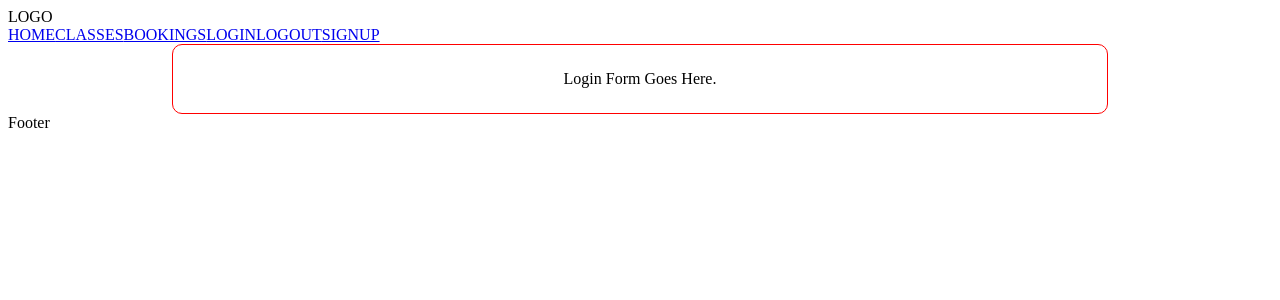
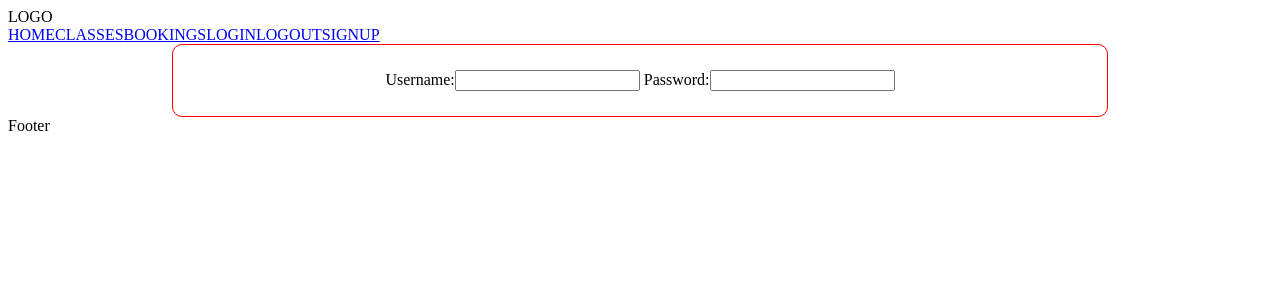
Before and after one commit to bw-anywherefitness-happyfuntime/front-end, a React (Create React App) app in the folder anywhere-fitness-4/: page /login in a window 1280 px wide. Shown: the top 300 px of the page. Built offline with nearby package versions, Linux system fonts and the light colour scheme.

Commit message:
controlling login form and connecting to functions in app.js

```diff
--- a/anywhere-fitness-4/src/App.js
+++ b/anywhere-fitness-4/src/App.js
@@ -1,4 +1,4 @@
-import React from 'react'
+import React, { useState } from 'react'
 import { Route, Switch } from 'react-router-dom'
 
 import './App.css'
@@ -11,7 +11,23 @@ import Login from './components/Login'
 import Logout from './components/Logout'
 import Signup from './components/Signup'
 
+//INITIAL FORM STATES
+const initialLoginValues = {
+  username: "",
+  password: "",
+}
+
 function App() {
+  //LOGIN FORM STATE
+  const [loginValues, setLoginValues] = useState(initialLoginValues)
+
+  //LOGIN FORM EVENT HANDLERS
+  const inputChange = (name, value) => {
+    console.log('login input change: ', name, value); //PLACEHOLDER
+    // validate(name, value);
+    setLoginValues({...loginValues, [name]:value});
+  }
+
   return (
     <div className="App">
       <Header />
@@ -25,7 +41,10 @@ function App() {
             <Bookings />
           </Route>
           <Route path='/login'>
-            <Login />
+            <Login
+              values={loginValues}
+              change={inputChange}
+              />
           </Route>
           <Route path='/logout'>
             <Logout />
--- a/anywhere-fitness-4/src/components/Login.js
+++ b/anywhere-fitness-4/src/components/Login.js
@@ -1,9 +1,47 @@
-import React from 'react'
+import React from 'react';
+import './styles/Login.css';
 
-export default function Login() {
+export default function Login(props) {
+    const {
+        values,
+        change,
+        submit,
+        disabled,
+        errors,
+    } = props;
+
+    const onSubmit = evt => {
+        evt.preventDefault()
+        console.log("submit called from Login.js");
+        // submit();
+    }
+    const onChange = evt => {
+        // console.log("change detected in Login.js")
+        const { name, value } = evt.target;
+        // const valueToUse = type === "checkbox" ? checked : value;
+        change(name, value);
+    }
+
     return (
         <div className="login">
-            Login Form Goes Here.
+            <form className="input form" onSubmit={onSubmit}>
+            <label> Username:
+                    <input
+                        value={values.username}
+                        onChange={onChange}
+                        name="username"
+                        type="text"
+                    />
+                </label>
+                <label> Password:
+                    <input
+                        value={values.password}
+                        onChange={onChange}
+                        name="password"
+                        type="password"
+                    />
+                </label>
+            </form>
         </div>
     )
 }
--- /dev/null
+++ b/anywhere-fitness-4/src/components/styles/Login.css
@@ -0,0 +1,10 @@
+div.login {
+    border: 1px solid red;
+    width: 70%;
+    margin: auto;
+    padding: 25px;
+    border-radius: 10px;
+    display: flex;
+    flex-direction: column;
+    align-items: center;
+}
--- a/anywhere-fitness-4/src/index.css
+++ b/anywhere-fitness-4/src/index.css
@@ -6,14 +6,3 @@
     display: flex;
     padding: 10px;
 }
-
-div.login {
-    border: 1px solid red;
-    width: 70%;
-    margin: auto;
-    padding: 25px;
-    border-radius: 10px;
-    display: flex;
-    flex-direction: column;
-    align-items: center;
-}
```
